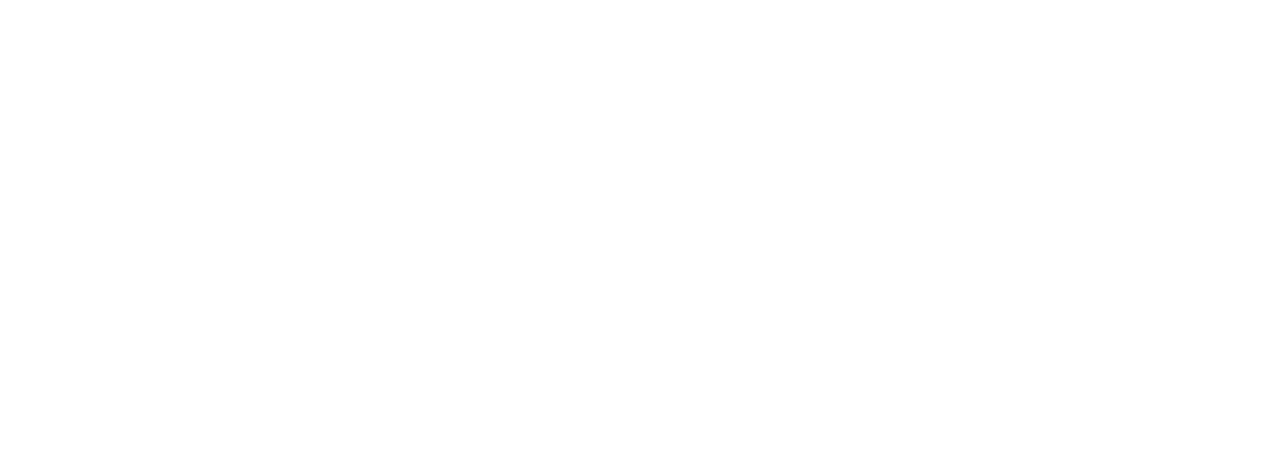
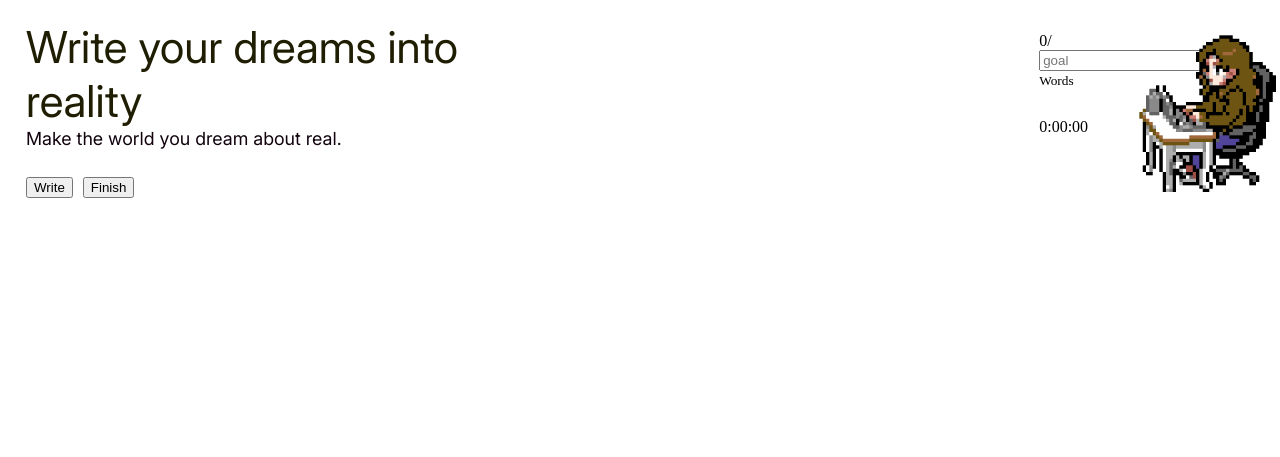
Before and after one commit to damulakis/MARY-the-Writer, a plain HTML site: page writing.html in a window 1280 px wide. Drawn offline with Linux system fonts and the light colour scheme.

Commit message:
mensagem

```diff
--- /dev/null
+++ b/writing.css
@@ -0,0 +1,76 @@
+/* FONTS */
+@font-face {
+    font-family: 'Inter';
+    src: url('assets/Inter.ttf');
+}
+
+/* TITTLE */
+h1 {
+    font-family: 'Inter';
+    font-size: 44px;
+    font-weight:400;
+    color: #1f1e03;
+}
+
+p {
+    font-family: 'Inter';
+    font-size: 18px;
+    font-weight: 400;
+    color: #11020d;
+}
+
+/* HEADING - LAYOUT */
+.heading {
+    display: grid;
+    grid-template-columns: repeat(5, 1fr);
+    grid-auto-rows: auto;
+    gap: 28px;
+    margin-top: 20px;
+}
+
+/* HEADING - TEXT */
+.heading-text {
+    display: flex;
+    flex-direction: column;
+    flex-wrap: nowrap;
+    justify-content: flex-start;
+    align-items: flex-start;
+    min-height: 0;
+    grid-area: 1 / 1 / 2 / 3;
+    margin-left: 18px;
+
+}
+
+/* H1 AND P CLOSER */
+.heading-text h1,
+.heading-text p {
+    margin: 0;
+}
+
+/* HEADING BUTTONS - WRITE AND FINISH */
+.buttons {
+    display: flex;
+    flex-direction: row;
+    flex-wrap: nowrap;
+    justify-content: flex-start;
+    align-items: flex-start;
+    gap: 10px;
+    min-height: 40px;
+    grid-area: 2 / 1 / 3 / 3;
+    margin-left: 18px;
+}
+
+/* HEADING - MINI WRITER */
+.mini_writer_space {
+    display: grid;
+    grid-template-columns: repeat(5, 1fr);
+    grid-template-rows: repeat(5, 1fr);
+    gap: 8px;
+    grid-area: 1 / 4 / 4 / 6;
+    margin-left: 20vw;
+    margin-top: 12px;
+}
+
+.div1 { grid-area: 1 / 1 / 2 / 3; }
+.div2 { grid-area: 2 / 1 / 3 / 3; }
+.div3 { grid-area: 1 / 3 / 3 / 6; }
--- a/writing.html
+++ b/writing.html
@@ -3,9 +3,31 @@
 <head>
     <meta charset="UTF-8">
     <meta name="viewport" content="width=device-width, initial-scale=1.0">
-    <title>Document</title>
+    <title>Writing Page</title>
+    <link rel="stylesheet" href="writing.css">
 </head>
 <body>
+    <section class="heading">
+    <div class="heading-text">
+        <h1>Write your dreams into reality</h1>
+        <p>Make the world you dream about real.</p>
+    </div>
+    <div class="buttons">
+        <button id="write" class="pill" type="button">Write</button>
+        <button id="finish" class="pill" type="button">Finish</button>
+    </div>
 
+    <div class="mini_writer_space">
+        <div class="div1" id="word-count">
+            <span id="words">0</span>/<input id="goal" type="text" inputmode="numeric"
+                placeholder="goal" maxlength="6" aria-label="word goal">
+            <small>Words</small>
+        </div>
+        <div class="div2" id="timer">0:00:00</div>
+        <div class="div3 writer_animation">
+            <img src="assets/character_writing.gif" alt="Pixel Animation of young woman writing on a laptop" width="160" height="160">
+        </div>
+    </div>
+</section>
 </body>
 </html>
```
Also changed, not shown: assets/Inter.ttf (added), assets/character_writing.gif (added).
